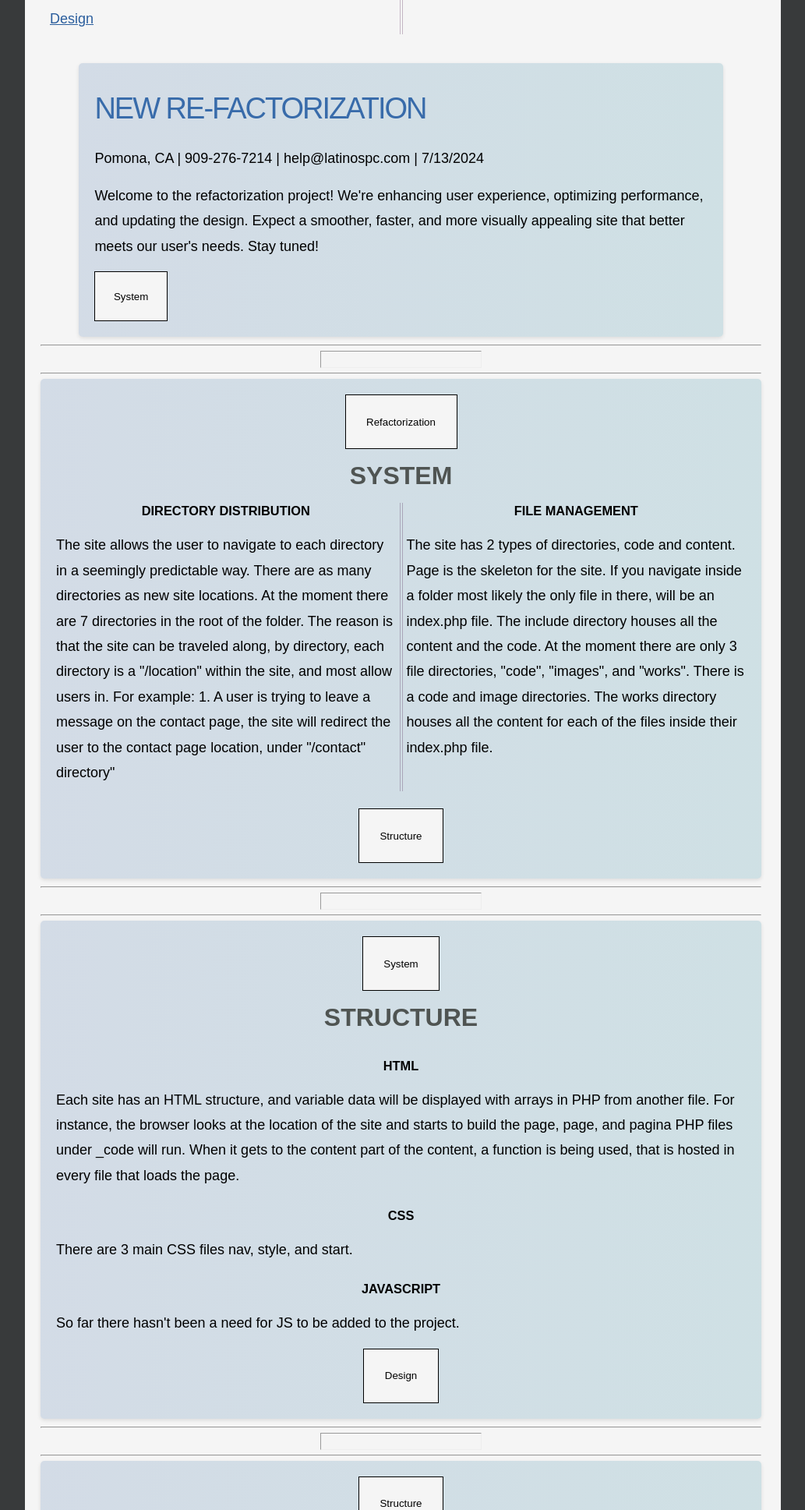
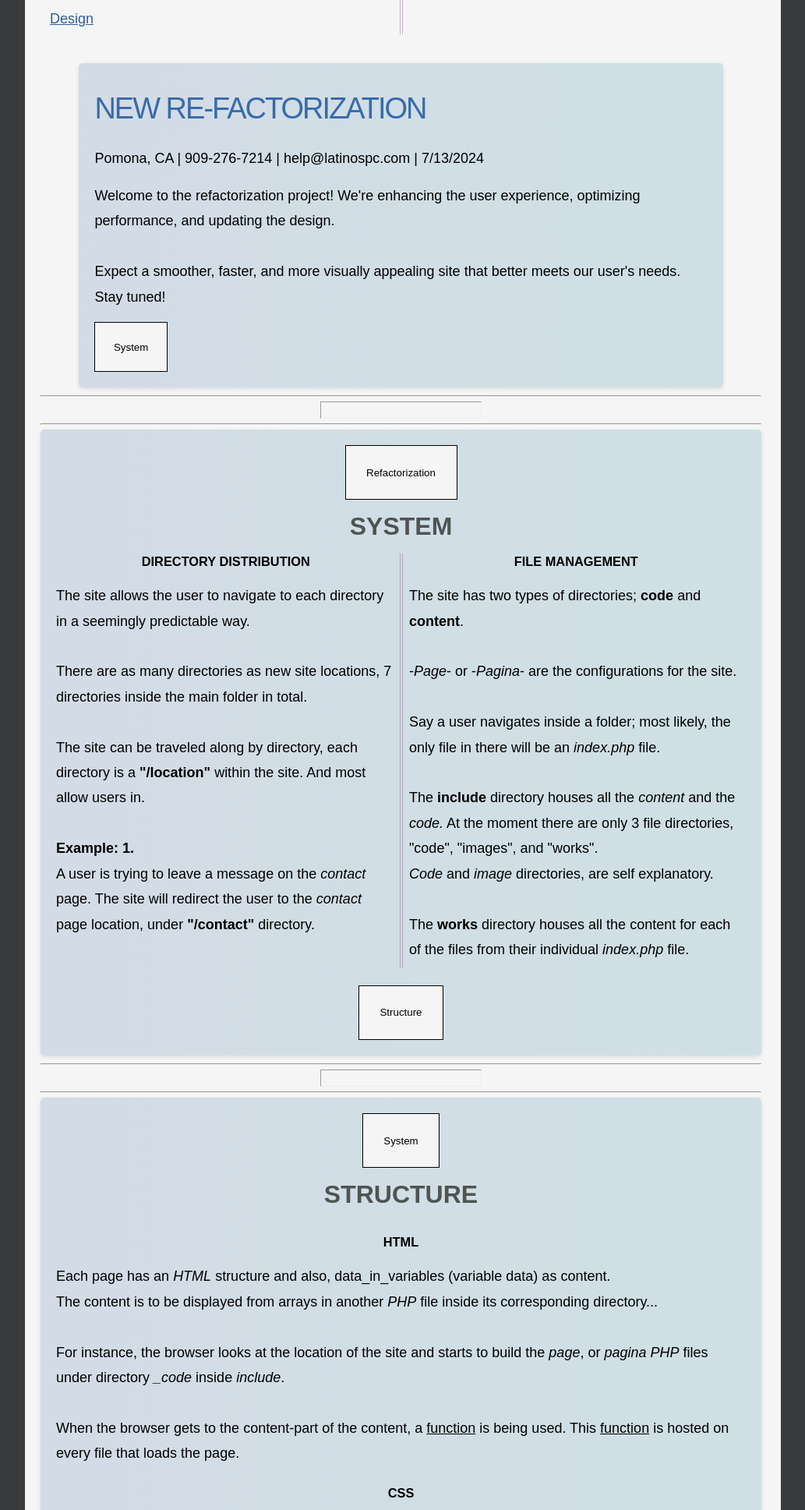
Before and after one commit to Omar27522/Work-on-This-as-a-template-for-the-new-site, a PHP site: page /include/index.php in a window 1280 px wide. Shown: the part 588-2525 px from the top of the page at 78% size, without its empty margins (123-1156 px from the left). Run offline with PHP 8.4, Linux system fonts and the light colour scheme.

Commit message:
include
the site is looking better. New LAtinosPC Website @latinospc.com

```diff
--- a/include/_code/jesuschrist.php
+++ b/include/_code/jesuschrist.php
@@ -18,7 +18,7 @@
                 </div><div style="margin-top: 30px">
                 <a href="<?= $directoryPath; ?>software/websites/#article">Websites</a>
                 <a href="<?= $directoryPath; ?>software/passwords/#article">Passwords</a>
-                <a href="<?= $directoryPath; ?>about/tutorials/#article">Tutorials</a><a href="it-works" style="float: right;display: inline;background-image:none;background-color:#f9f9f9;"><img src="<?= $directoryPath; ?>include/_images/100.webp" class="rtl image" style="translate: -40% -50%; border-radius: 110%;"  alt="CPUimage"width="200px" /></a>
+                <a href="<?= $directoryPath; ?>about/tutorials/#article">Tutorials</a><a href="include" style="float: right;display: inline;background-image:none;background-color:#f9f9f9;"><img src="<?= $directoryPath; ?>include/_images/100.webp" class="rtl image" style="translate: -40% -50%; border-radius: 110%;"  alt="CPUimage"width="200px" /></a>
                 <a href="<?= $directoryPath; ?>about/images/#article">Images</a>
                 <a href="<?= $directoryPath; ?>about/artwork/#article">Artwork</a>
                 <a href="<?= $directoryPath; ?>about/writing/#article">Writing</a>
--- a/include/index.php
+++ b/include/index.php
@@ -8,8 +8,10 @@ include('../include/_code/page.php');
 function content(){ ?>
 
 <article class="fullbar hero4" id="top">
-<div class="blurb hero3"style="font-size: large"><h2 style="text-align: center">New LatinosPC Website <a href="https://latinospc.com">@latinospc.com</a></h2></div>
-    <section class="article" style="margin-top: 0%;">
+    <div class="blurb hero3" style="font-size: large">
+        <h2 style="text-align: center">New LatinosPC Website <a href="https://latinospc.com">@latinospc.com</a></h2>
+    </div>
+    <article class="article" style="margin-top: 0%;">
         <!--This is the whole document -->
         <!--Section begins here -->
         <?= $nav = '<nav class="colms2" style="padding-bottom: 4%;padding-top: 4%;">
@@ -18,7 +20,7 @@ function content(){ ?>
                 <li><a href="#system">System</a></li>
                 <li><a href="#structure">Structure</a></li>
                 <li><a href="#design">Design</a></li>
-                <li><a href="#todo">To-Do List</a></li>
+                <li><a href="#to-do">To-Do List</a></li>
                 <li><a href="#menu">Menu</a></li>
                 <li><a href="#about">About</a></li>
             </ul>
@@ -28,19 +30,23 @@ function content(){ ?>
             <section id="refactorization" tabindex="0" class="blurb container">
                 <h1><a href="#top">NEW RE-FACTORIZATION</a></h1>
                 <p>Pomona, CA | 909-276-7214 | help@latinospc.com | 7/13/2024</p>
-                <p>Welcome to the refactorization project! We're enhancing user experience, optimizing performance, and
-                    updating the design. Expect a smoother, faster, and more visually appealing site that better meets
-                    our user's needs. Stay tuned!</p>
+                <p>Welcome to the refactorization project! We're enhancing the user experience, optimizing performance,
+                    and
+                    updating the design.<br /><br />
+                    Expect a smoother, faster, and more visually appealing site that better meets
+                    our user's needs.<br />Stay tuned!</p>
                 <?php function button($id) {
                         echo '<a href="'.$id.'" tabindex="0" title="'.ucfirst(ltrim($id, "#")).'"><button style="padding:3%; border:.7px solid black" class="selection">'.ucfirst(ltrim($id, "#")).'</button></a>';
                     }
                     button('#system');
                     ?>
             </section>
+            <?php function separator_bar()  {
+                echo '<hr><hr class="selection" width="20%"><hr>';
+                }
 
-            <hr>
-            <hr class="selection" width="20%">
-            <hr>
+            separator_bar();
+            ?>
 
             <section tabindex="0" id="system" class="hero3 blurb">
                 <?php
@@ -54,27 +60,30 @@ function content(){ ?>
 
                         <h3 style="margin-top: 0;">DIRECTORY DISTRIBUTION</h3>
                         <p tabindex="0" class="selection_2">The site allows the user to navigate to each directory in a
-                            seemingly predictable way. There are as
-                            many directories as new site locations. At the moment there are 7 directories in the root of
-                            the
-                            folder. The reason is that the site can be traveled along, by directory, each directory is a
-                            "/location" within the site, and most allow users in. For example: 1. A user is trying to
-                            leave a
-                            message on the contact page, the site will redirect the user to the contact page location,
-                            under
-                            "/contact" directory"</p>
+                            seemingly predictable way.<br /><br />
+                            There are as many directories as new site locations, 7 directories inside the main folder in
+                            total.<br /><br />
+                            The site can be traveled along by directory, each directory is a <b>"/location"</b> within
+                            the site. And most allow users in.<br /><br />
+                            <b>Example: 1.</b><br />
+                            A user is trying to leave a message on the <em>contact</em> page.
+                            The site will redirect the user to the <em>contact</em> page location, under
+                            <b>"/contact"</b> directory.
+                        </p>
                     </div>
                     <div>
                         <h3>FILE MANAGEMENT</h3>
-                        <p tabindex="0" class="selection_2">The site has 2 types of directories, code and content. Page
-                            is the skeleton for the site. If you
-                            navigate inside a folder most likely the only file in there, will be an index.php file. The
-                            include
-                            directory houses all the content and the code. At the moment there are only 3 file
-                            directories,
-                            "code", "images", and "works". There is a code and image directories. The works directory
-                            houses all
-                            the content for each of the files inside their index.php file.</p>
+                        <p tabindex="0" class="selection_2" style="margin-left: .8%;">The site has two types of
+                            directories; <b>code</b> and <b>content</b>.<br /><br />
+                            -<em>Page</em>- or -<em>Pagina</em>- are the configurations for the site.<br /><br />
+                            Say a user navigates inside a folder; most likely, the only file in there will be an
+                            <em>index.php</em> file.<br /><br />
+                            The <b>include</b> directory houses all the <em>content</em> and the <em>code.</em> At the
+                            moment there are only 3 file directories, "code", "images", and "works".<br />
+                            <em>Code</em> and <em>image</em> directories, are self explanatory.<br /><br />
+                            The <b>works</b> directory houses all the content for each of the files from their
+                            individual <em>index.php</em> file.
+                        </p>
                     </div>
                 </div><br />
                 <?php
@@ -82,7 +91,7 @@ function content(){ ?>
                 ?>
             </section>
 
-            <hr><hr class="selection" width="20%"><hr>
+            <?php separator_bar();  ?>
 
             <section tabindex="0" id="structure" class="blurb hero3">
                 <?php
@@ -90,23 +99,24 @@ function content(){ ?>
                 ?><br />
                 <h2>STRUCTURE</h2>
                 <h3>HTML</h3>
-                <p tabindex="0" class="selection_2">Each site has an HTML structure, and variable data will be displayed
-                    with arrays in PHP from another
-                    file. For instance, the browser looks at the location of the site and starts to build the page,
-                    page, and pagina PHP files under _code will run. When it gets to the content part of the content, a
-                    function is being used, that is hosted in every file that loads the page.</p>
+                <p tabindex="0" class="selection_2">
+                    Each page has an <em>HTML</em> structure and also, data_in_variables (variable data) as content.<br />
+                    The content is to be displayed from arrays in another <em>PHP</em> file inside its corresponding
+                    directory...<br /><br />
+                    For instance, the browser looks at the location of the site and starts to build the <em>page</em>, or
+                    <em>pagina</em> <em>PHP</em> files under directory <em>_code</em> inside <em>include</em>.<br /><br />
+                    When the browser gets to the content-part of the content, a
+                    <u>function</u> is being used. This <u>function</u> is hosted on every file that loads the page.</p>
                 <h3>CSS</h3>
-                <p>There are 3 main CSS files nav, style, and start.</h3>
+                <p>There are 3 main CSS files: <em>nav</em>, <em>style</em>, and <em>start</em>.</h3>
                 <h3>JAVASCRIPT</h3>
-                <p>So far there hasn't been a need for JS to be added to the project.</p>
+                <p>So far there hasn't been a need for any <em>JS</em> to be added to the project. It will be added on future iterations.</p>
                 <?php
                     button('#design');
                 ?>
             </section>
 
-            <hr>
-            <hr class="selection" width="20%">
-            <hr>
+            <?php separator_bar();  ?>
 
             <section id="design" tabindex="0" class="blurb hero3">
                 <?php
@@ -114,22 +124,25 @@ function content(){ ?>
                 ?><br />
                 <h2>DESIGN</h2>
                 <h3>PHP</h3>
-                <p tabindex="0" class="selection_2">$variables are the literal content saved inside arrays. $titles will
-                    be used mostly for headings, and
-                    one-word strings. $subTitle will contain longer strings, mostly blocks of text, or Sentences. $links
-                    for external links to sites. $custom will be at discretion, in CPU there is variable $update,
-                    $mobile, $cpu, $amd, $lga, $intel, $architecture, $links, $subTitle, and $title.</p>
+                <ul tabindex="0" class="selection_2" style="text-align: left"><li>$variables are the literal content saved inside arrays.</li>
+                <li>$titles will be used mostly for headings, and one-word strings.</li>
+                <li>$subTitle will contain longer strings, mostly blocks of text, or Sentences.</li>
+                <li>$links for external links to sites.</li>
+                <li>$custom will be at discretion.</li>
+                <h3 style="text-align: center">Example:</h3>
+                <li>In <em>CPU</em> there is variable, $update, $mobile, $cpu, $amd, $lga, $intel, $architecture, $links, $subTitle, and $title.</li>
+                </ul>
                 <h3>CSS</h3>
                 <p>I would like to purge my CSS and make it more understandable.</p>
                 <br />
                 <?php
-                    echo button('#todo');
+                    echo button('#to-do');
                 ?>
             </section>
 
-            <hr><hr class="selection" width="20%"><hr>
+            <?php separator_bar();  ?>
 
-            <section tabindex="0" id="todo" class="blurb hero3">
+            <section tabindex="0" id="to-do" class="blurb hero3">
                 <?php
                     button('#design');
                 ?><br />
@@ -151,7 +164,7 @@ function content(){ ?>
                 ?>
             </section>
 
-            <hr><hr class="selection" width="20%"><hr>
+            <?php separator_bar();  ?>
 
             <section tabindex="0" id="menu" class="blurb hero3">
                 <h2>JESUS CHRIST</h2>
@@ -173,8 +186,6 @@ function content(){ ?>
                 <h2>ABOUT US</h2>
                 <p>Pomona, CA | 909-276-7214 | help@latinospc.com | 8/20/2024</p>
                 <p>About us page</p>
-
-
 
                 <aside style="text-align: left">
                     <h2>ARTWORK</h2>
@@ -198,5 +209,5 @@ function content(){ ?>
         </footer>
 
         <!--Section ends here -->
-    </section>
+    </article>
     <?php }
```
Lines whose indentation alone changed are shown as unchanged.
